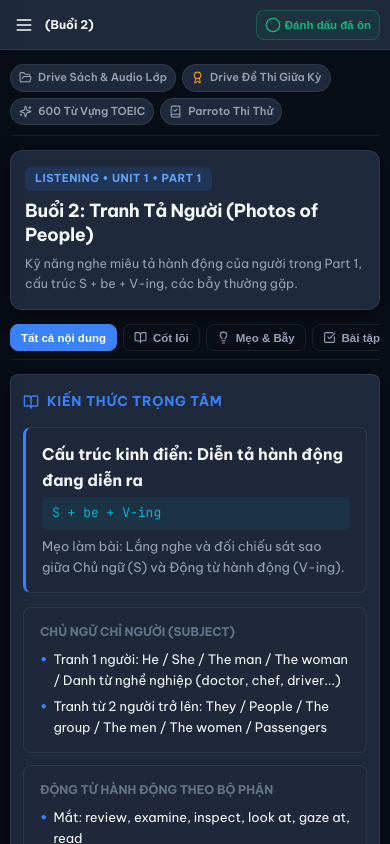
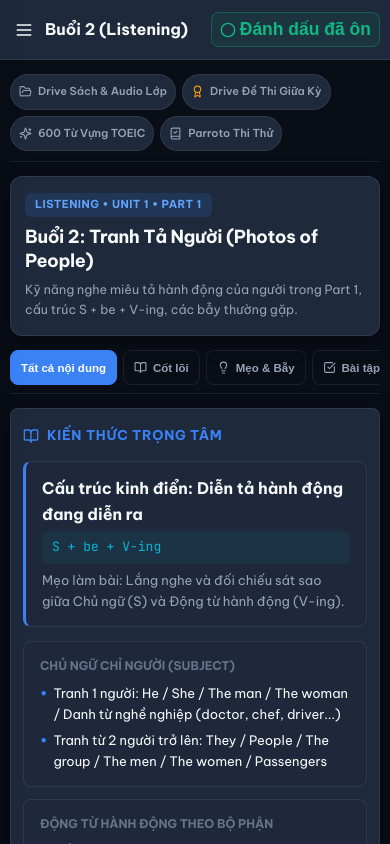
Before and after one commit to luuquangict/toeic-ecademy, a React (Vite) app: page /#buoi-2 in a window 390 px wide. Shown: the top 844 px of the page. Built offline with nearby package versions, Linux system fonts and the light colour scheme.

Commit message:
feat: Fix ui

```diff
--- a/src/components/TopHeader.tsx
+++ b/src/components/TopHeader.tsx
@@ -1,10 +1,6 @@
-import React from 'react';
-import { Lesson } from '../types';
-import {
-  CheckCircle2,
-  Circle,
-  Menu
-} from 'lucide-react';
+import React from "react";
+import { Lesson } from "../types";
+import { CheckCircle2, Circle, Menu } from "lucide-react";
 
 interface TopHeaderProps {
   currentLesson: Lesson;
@@ -19,9 +15,10 @@ export const TopHeader: React.FC<TopHeaderProps> = ({
   onToggleDone,
   onOpenMobileMenu,
 }) => {
-  const sessionName = typeof currentLesson.sessionNum === 'number'
-    ? `Buổi ${currentLesson.sessionNum}`
-    : 'Đề Giữa Kỳ';
+  const sessionName =
+    typeof currentLesson.sessionNum === "number"
+      ? `Buổi ${currentLesson.sessionNum} (${currentLesson.type === "listening" ? "Listening" : "Reading"})`
+      : "Đề Giữa Kỳ";
 
   return (
     <header className="top-header">
@@ -34,19 +31,17 @@ export const TopHeader: React.FC<TopHeaderProps> = ({
           <Menu size={20} />
         </button>
 
-        <span className="page-indicator">
-          ({sessionName})
-        </span>
+        <span className="page-indicator">{sessionName}</span>
       </div>
 
       <div className="top-header-right">
         <button
-          className={`btn-action btn-done-toggle ${isDone ? 'active' : ''}`}
+          className={`btn-action btn-done-toggle ${isDone ? "active" : ""}`}
           onClick={onToggleDone}
-          title={isDone ? 'Đã ôn xong bài này' : 'Đánh dấu đã ôn'}
+          title={isDone ? "Đã ôn xong bài này" : "Đánh dấu đã ôn"}
         >
           {isDone ? <CheckCircle2 size={16} /> : <Circle size={16} />}
-          <span>{isDone ? 'Đã ôn xong' : 'Đánh dấu đã ôn'}</span>
+          <span>{isDone ? "Đã ôn xong" : "Đánh dấu đã ôn"}</span>
         </button>
       </div>
     </header>
--- a/src/index.css
+++ b/src/index.css
@@ -421,7 +421,7 @@ body {
 }
 
 .page-indicator {
-  font-size: 13.5px;
+  font-size: 18.5px;
   font-weight: 700;
   color: var(--text-main);
   padding: 0 4px;
@@ -579,7 +579,7 @@ body {
   background: transparent;
   border: 1px solid var(--border-color);
   color: var(--text-muted);
-  padding: 8px 14px;
+  padding: 12px 14px;
   border-radius: var(--radius-sm);
   font-size: 12.5px;
   font-weight: 700;
@@ -974,7 +974,7 @@ body {
   .top-header {
     padding: 8px 10px;
     gap: 6px;
-    min-height: 50px;
+    min-height: 60px;
   }
 
   .top-header-left {
@@ -988,7 +988,7 @@ body {
   }
 
   .page-indicator {
-    font-size: 12px;
+    font-size: 16px;
     padding: 0 2px;
     white-space: nowrap;
   }
@@ -1002,8 +1002,8 @@ body {
   }
 
   .btn-action {
-    padding: 5px 8px;
-    font-size: 11.5px;
+    padding: 8px 8px;
+    font-size: 17.5px;
     gap: 4px;
   }
 
@@ -1047,7 +1047,7 @@ body {
 
   .quick-link-pill {
     font-size: 11px;
-    padding: 4px 8px;
+    padding: 8px 8px;
   }
 
   .lesson-tabs {
@@ -1063,7 +1063,7 @@ body {
   }
 
   .lesson-tab-btn {
-    padding: 6px 10px;
+    padding: 10px 10px;
     font-size: 11.5px;
   }
 }
```
